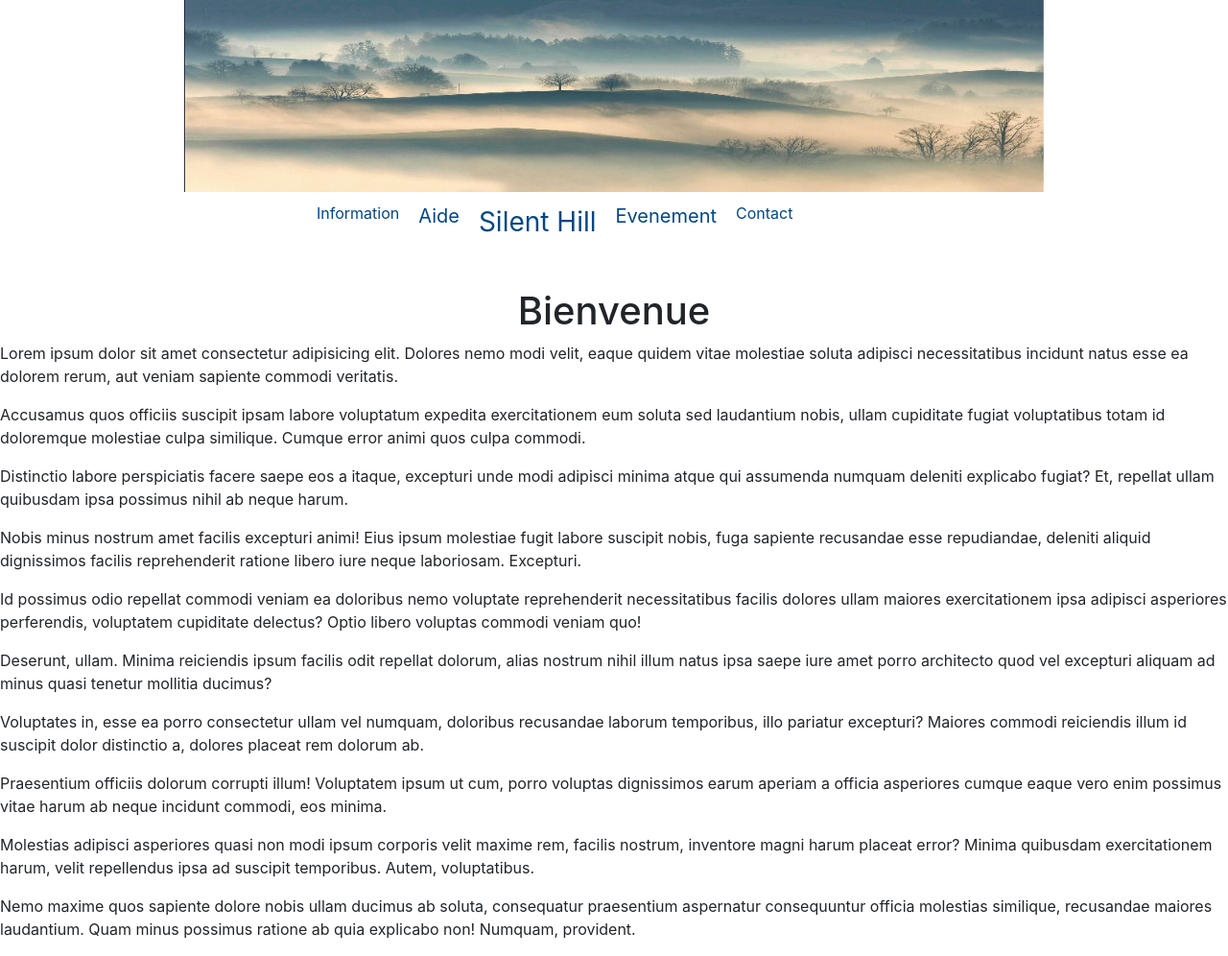
After one commit to damien-d13/Village, a Symfony app: template templates/home/index.html.twig in a window 1280 px wide. The commit adds this page. Shown: the whole page at 96% size. Run offline with Twig, Linux system fonts and the light colour scheme; the template is opened without the code that fills it, so the values that code supplies are empty; some libraries are stand-ins or nearby versions.

Commit message:
Add first page

```diff
--- a/templates/base.html.twig
+++ b/templates/base.html.twig
@@ -2,11 +2,33 @@
 <html>
     <head>
         <meta charset="UTF-8">
-        <title>{% block title %}Welcome!{% endblock %}</title>
+        <link href="https://stackpath.bootstrapcdn.com/bootstrap/4.5.0/css/bootstrap.min.css" rel="stylesheet">
+        <link rel="stylesheet" href="{{ asset('assets/css/style.css')}}">
+        <title>{% block title %}Silent Hill{% endblock %}</title>
         {% block stylesheets %}{% endblock %}
     </head>
     <body>
+    <header>
+    {% block header %}
+    <div class="nav">
+    <img id="image-home" src="{{ asset('/assets/images/hill.jpg')}}" alt="image village">
+        <nav>
+            <div class="nav-liens">
+                <a id="liens-ext" href="">Information</a>
+                <a id="liens-center" href="">Aide</a>
+                <a id="ville" href="{{ path('home') }}">Silent Hill</a>
+                <a id="liens-center" href="">Evenement</a>
+                <a id="liens-ext" href="">Contact</a>
+            </div>
+        </nav>
+</div>
+    {% endblock %}
+    </header>
         {% block body %}{% endblock %}
-        {% block javascripts %}{% endblock %}
+        {% block javascripts %}
+            <script src="https://code.jquery.com/jquery-3.3.1.slim.min.js" integrity="sha384-q8i/X+965DzO0rT7abK41JStQIAqVgRVzpbzo5smXKp4YfRvH+8abtTE1Pi6jizo" crossorigin="anonymous"></script>
+            <script src="https://cdnjs.cloudflare.com/ajax/libs/popper.js/1.14.7/umd/popper.min.js" integrity="sha384-UO2eT0CpHqdSJQ6hJty5KVphtPhzWj9WO1clHTMGa3JDZwrnQq4sF86dIHNDz0W1" crossorigin="anonymous"></script>
+            <script src="https://stackpath.bootstrapcdn.com/bootstrap/4.3.1/js/bootstrap.min.js" integrity="sha384-JjSmVgyd0p3pXB1rRibZUAYoIIy6OrQ6VrjIEaFf/nJGzIxFDsf4x0xIM+B07jRM" crossorigin="anonymous"></script>
+        {% endblock %}
     </body>
 </html>
--- /dev/null
+++ b/templates/home/index.html.twig
@@ -0,0 +1,26 @@
+{% extends 'base.html.twig' %}
+
+{% block title %}Acceuil{% endblock %}
+
+{% block body %}
+
+<main>
+{% block main %}
+<div class="title"></div>
+<h1>Bienvenue</h1>
+
+<p>Lorem ipsum dolor sit amet consectetur adipisicing elit. Dolores nemo modi velit, eaque quidem vitae molestiae soluta adipisci necessitatibus incidunt natus esse ea dolorem rerum, aut veniam sapiente commodi veritatis.</p>
+<p>Accusamus quos officiis suscipit ipsam labore voluptatum expedita exercitationem eum soluta sed laudantium nobis, ullam cupiditate fugiat voluptatibus totam id doloremque molestiae culpa similique. Cumque error animi quos culpa commodi.</p>
+<p>Distinctio labore perspiciatis facere saepe eos a itaque, excepturi unde modi adipisci minima atque qui assumenda numquam deleniti explicabo fugiat? Et, repellat ullam quibusdam ipsa possimus nihil ab neque harum.</p>
+<p>Nobis minus nostrum amet facilis excepturi animi! Eius ipsum molestiae fugit labore suscipit nobis, fuga sapiente recusandae esse repudiandae, deleniti aliquid dignissimos facilis reprehenderit ratione libero iure neque laboriosam. Excepturi.</p>
+<p>Id possimus odio repellat commodi veniam ea doloribus nemo voluptate reprehenderit necessitatibus facilis dolores ullam maiores exercitationem ipsa adipisci asperiores perferendis, voluptatem cupiditate delectus? Optio libero voluptas commodi veniam quo!</p>
+<p>Deserunt, ullam. Minima reiciendis ipsum facilis odit repellat dolorum, alias nostrum nihil illum natus ipsa saepe iure amet porro architecto quod vel excepturi aliquam ad minus quasi tenetur mollitia ducimus?</p>
+<p>Voluptates in, esse ea porro consectetur ullam vel numquam, doloribus recusandae laborum temporibus, illo pariatur excepturi? Maiores commodi reiciendis illum id suscipit dolor distinctio a, dolores placeat rem dolorum ab.</p>
+<p>Praesentium officiis dolorum corrupti illum! Voluptatem ipsum ut cum, porro voluptas dignissimos earum aperiam a officia asperiores cumque eaque vero enim possimus vitae harum ab neque incidunt commodi, eos minima.</p>
+<p>Molestias adipisci asperiores quasi non modi ipsum corporis velit maxime rem, facilis nostrum, inventore magni harum placeat error? Minima quibusdam exercitationem harum, velit repellendus ipsa ad suscipit temporibus. Autem, voluptatibus.</p>
+<p>Nemo maxime quos sapiente dolore nobis ullam ducimus ab soluta, consequatur praesentium aspernatur consequuntur officia molestias similique, recusandae maiores laudantium. Quam minus possimus ratione ab quia explicabo non! Numquam, provident.</p>
+
+{% endblock %}
+</main>
+
+{% endblock %}
```
Also changed, not shown: src/Controller/HomeController.php (added, +19 -0 lines), public/assets/css/style.css (added), public/assets/images/hill.jpg (added).
